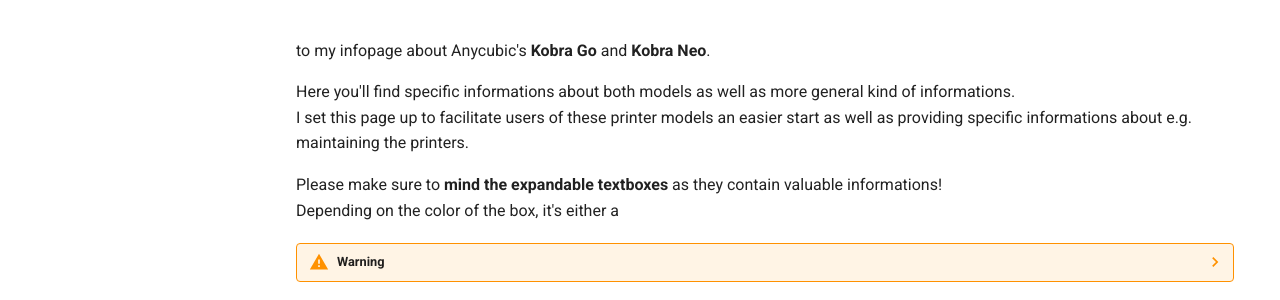
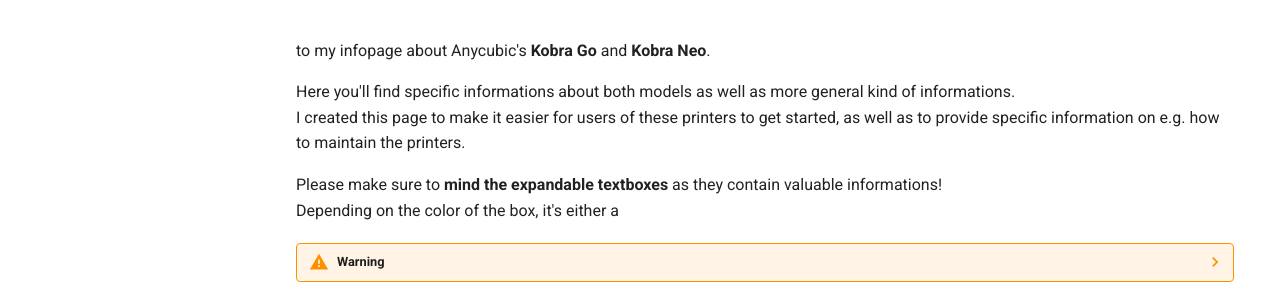
Before and after one commit to 1coderookie/KobraGoNeoInsights, an MkDocs documentation site: the page built from docs/index.md, in a window 1280 px wide and 900 px high. Shown: the part 206-506 px from the top of the window. Built offline with MkDocs 1.6.1 and Material for MkDocs 9.7.7, drawn with Linux system fonts in a browser that asks for light colours; comment, search, counter and statistics services are not loaded.

Commit message:
Update index.md

```diff
--- a/docs/index.md
+++ b/docs/index.md
@@ -4,7 +4,7 @@
 to my infopage about Anycubic's **Kobra Go** and **Kobra Neo**.
 
 Here you'll find specific informations about both models as well as more general kind of informations.
-I set this page up to facilitate users of these printer models an easier start as well as providing specific informations about e.g. maintaining the printers.
+I created this page to make it easier for users of these printers to get started, as well as to provide specific information on e.g. how to maintain the printers.
 
 Please make sure to **mind the expandable textboxes** as they contain valuable informations!
 Depending on the color of the box, it's either a
```
